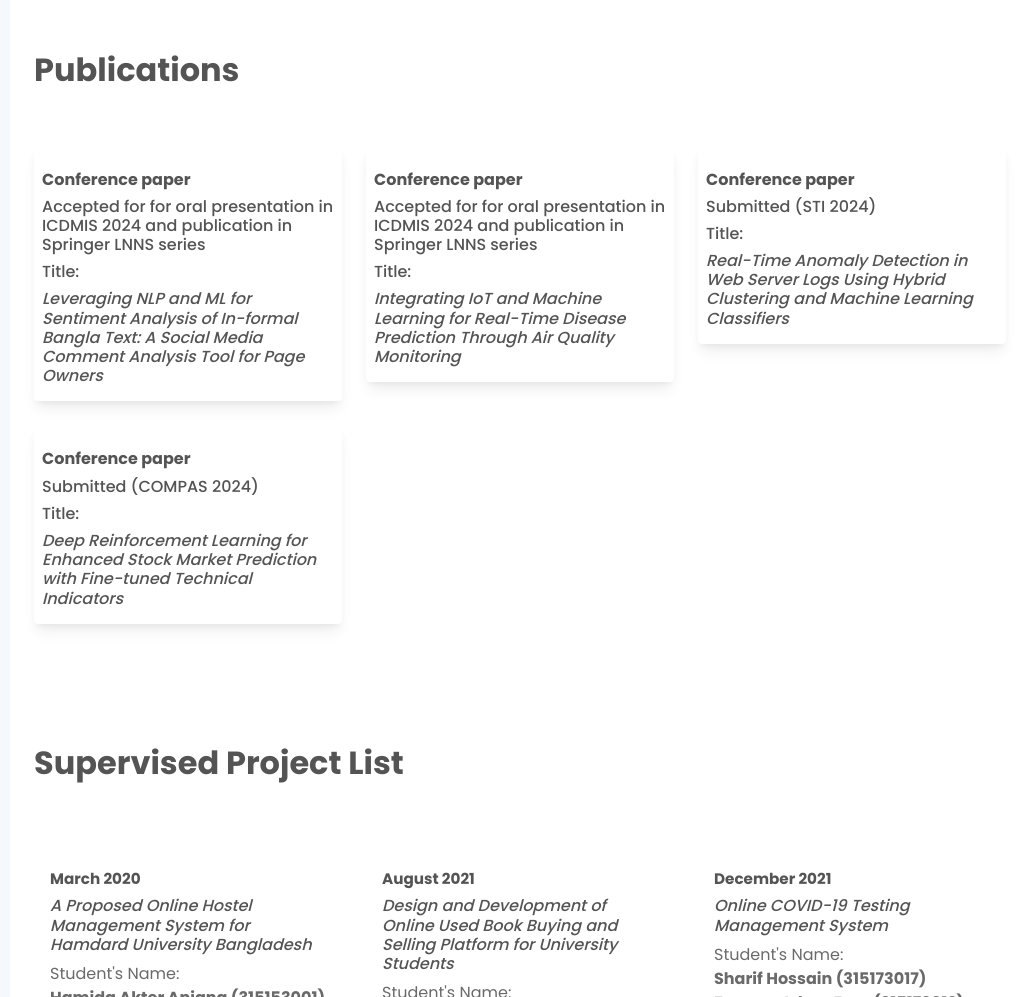
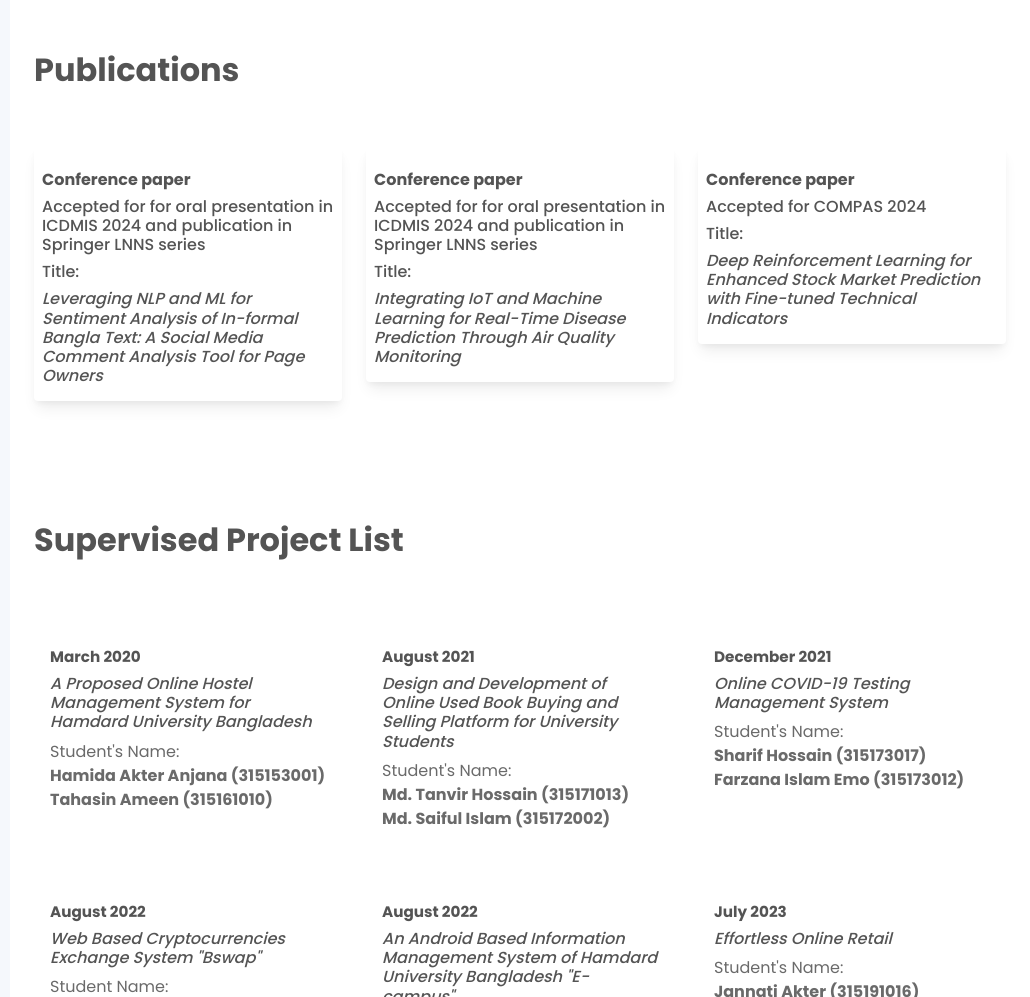
Before and after one commit to pk10793/pk10793, a plain HTML site: page index.html in a window 1280 px wide. Shown: the part 4149-5146 px from the top of the page, without its empty margins (250-1280 px from the left). Drawn offline with nearby package versions, Linux system fonts and the light colour scheme.

Commit message:
cv and research update

```diff
--- a/index.html
+++ b/index.html
@@ -50,7 +50,7 @@
                         <ul>
                             <li></li>
                         </ul>
-                        <a href="PhD_application_CV_Template.pdf" target="_blank"><button class="btn btn-outline-primary fw-bolder fs-7 px-4 py-2 mt-3 rounded-pill">Download Resume</button></a>
+                        <a href="PhD_application_CV_9_2024.pdf" target="_blank"><button class="btn btn-outline-primary fw-bolder fs-7 px-4 py-2 mt-3 rounded-pill">Download Resume</button></a>
                     </div>
                </div>
             </div>
@@ -358,19 +358,12 @@
 		 <div class="col-lg-4 col-md-6 mb-4">
                        <div class="serv-cove shadow-md rounded bg-white p-2">
                             <h5 class="mt-3 fs-6 fw-bold">Conference paper</h5>
-                            <h6>Submitted (STI 2024)</h6>
-                            <h6>Title:</h6>
-                            <h6><i>Real-Time Anomaly Detection in Web Server Logs Using Hybrid Clustering and Machine Learning Classifiers</i></h6>
-                       </div>
-                    </div>
-                    <div class="col-lg-4 col-md-6 mb-4">
-                       <div class="serv-cove shadow-md rounded bg-white p-2">
-                            <h5 class="mt-3 fs-6 fw-bold">Conference paper</h5>
-                            <h6>Submitted (COMPAS 2024)</h6>
+                            <h6>Accepted for COMPAS 2024</h6>
                             <h6>Title:</h6>
                             <h6><i>Deep Reinforcement Learning for Enhanced Stock Market Prediction with Fine-tuned Technical Indicators</i></h6>
                        </div>
                     </div>
+
                 </div>
             </div>
 
```
